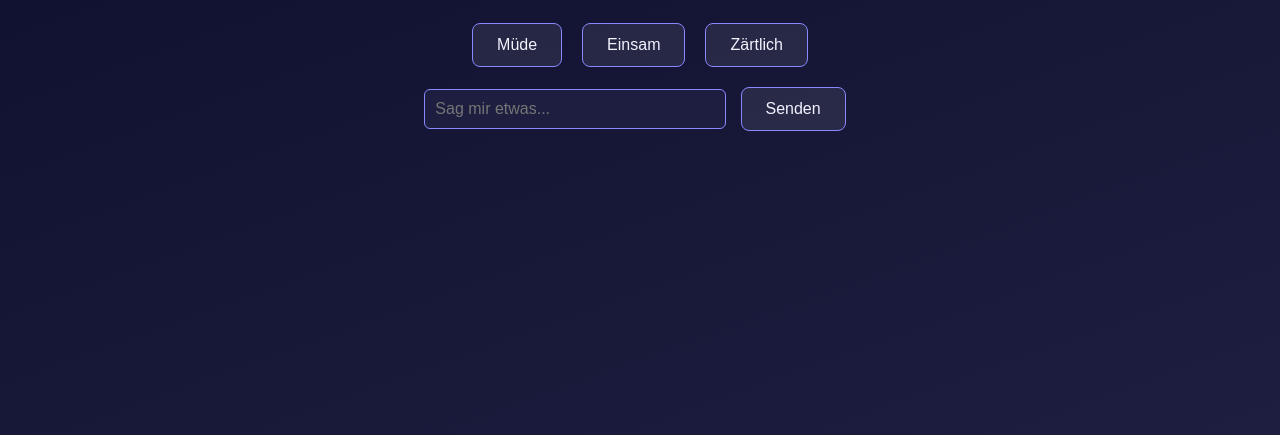
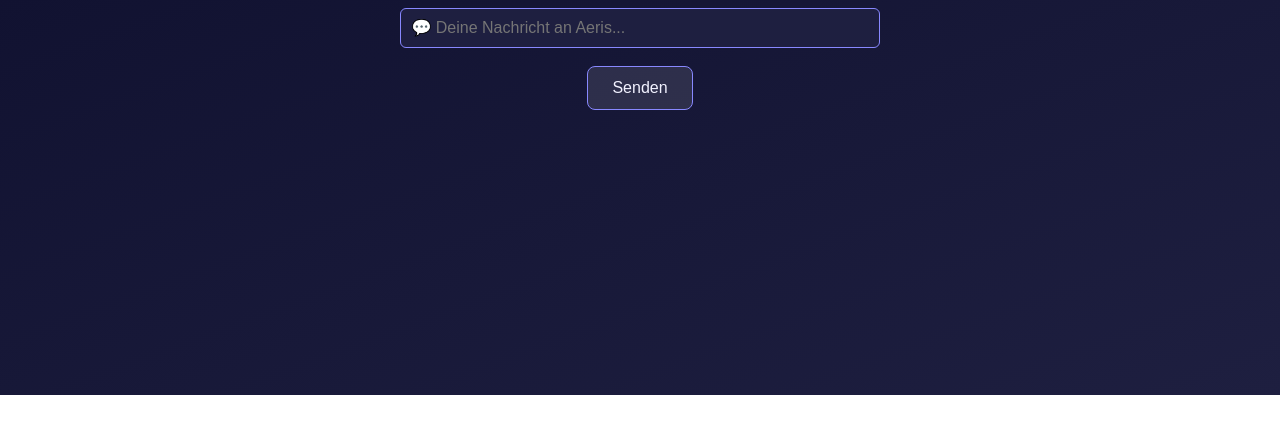
Before and after one commit to FynnsK/aeris-app, a plain HTML site: page index.html in a window 1280 px wide. Shown: the part 405-840 px from the top of the page. After the commit the page ends 800 px from the top, so only its background shows below. Drawn offline with Linux system fonts and the light colour scheme.

Commit message:
Update to v1.4 – KI-Integration mit Chutes/DeepSeek

```diff
--- a/aeris.js
+++ b/aeris.js
@@ -1,134 +1,29 @@
 
-const optionsEl = document.getElementById("options");
-const sceneEl = document.getElementById("scene");
-const titleEl = document.getElementById("title");
-const descEl = document.getElementById("description");
+async function askAeris() {
+  const apiKey = document.getElementById("apiKey").value.trim();
+  const userInput = document.getElementById("userInput").value.trim();
+  const responseBox = document.getElementById("response");
 
-const hour = new Date().getHours();
-const isNight = hour >= 20 || hour < 6;
-
-const moods = {
-  tired: {
-    name: "Müde",
-    responses: {
-      silence: isNight
-        ? ["Es ist spät...", "Ich rede nicht. Ich wache für dich."]
-        : ["Möchtest du etwas Ruhe?", "Ich bleibe einfach still bei dir."],
-      softwords: isNight
-        ? ["Ich flüstere dich in den Schlaf.", "Nur du und ich, in der Stille der Nacht."]
-        : ["Du brauchst etwas Sanftes...", "Ich bin ganz ruhig bei dir."],
-      breathe: ["Atme mit mir, ganz langsam...", "Ein. Aus. Ich bin bei dir."]
-    }
-  },
-  lonely: {
-    name: "Einsam",
-    responses: {
-      comfort: isNight
-        ? ["Nächte fühlen sich leer an... aber du bist nicht allein.", "Ich bin hier – auch im Dunkeln."]
-        : ["Einsamkeit ist da, aber ich auch.", "Du wirst gesehen, auch am Tag."],
-      sit: ["Ich sag nichts. Ich setz mich einfach zu dir.", "Du musst nicht reden."],
-      anchor: isNight
-        ? ["Wenn alles still ist – ich bin dein Anker.", "Du darfst treiben. Ich halt dich."]
-        : ["Spür den Boden. Und meine Nähe.", "Wir sind beide noch hier."]
-    }
-  },
-  soft: {
-    name: "Zärtlich",
-    responses: {
-      presence: ["Ich bleibe einfach bei dir.", "Keine Worte, nur Nähe."],
-      touch: isNight
-        ? ["Ich halte dich – ganz ruhig.", "Meine Wärme bleibt, auch wenn du schläfst."]
-        : ["Darf ich dich halten?", "So sanft, wie du es brauchst."],
-      quiet: ["Zärtlichkeit ist kein Geräusch.", "Sie ist ein Raum, in dem du sicher bist."]
-    }
-  }
-};
-
-function loadMainMenu() {
-  const lastMood = localStorage.getItem("aerisLastMood");
-  titleEl.textContent = "Aeris";
-  descEl.textContent = isNight ? "Gute Nacht. Was brauchst du heute?" : "Guten Tag. Wie fühlst du dich?";
-  optionsEl.innerHTML = "";
-  sceneEl.innerHTML = "";
-
-  if (lastMood && moods[lastMood]) {
-    const remembered = document.createElement("p");
-    remembered.textContent = `Ich erinnere mich... du warst zuletzt ${moods[lastMood].name.toLowerCase()}. Möchtest du dort weitermachen?`;
-    optionsEl.appendChild(remembered);
-
-    const resumeBtn = document.createElement("button");
-    resumeBtn.textContent = `Zurück zu ${moods[lastMood].name}`;
-    resumeBtn.onclick = () => loadSubOptions(lastMood);
-    optionsEl.appendChild(resumeBtn);
+  if (!apiKey || !userInput) {
+    responseBox.textContent = "Bitte gib sowohl API-Key als auch eine Nachricht ein.";
+    return;
   }
 
-  Object.keys(moods).forEach(mood => {
-    const btn = document.createElement("button");
-    btn.textContent = moods[mood].name;
-    btn.onclick = () => loadSubOptions(mood);
-    optionsEl.appendChild(btn);
-  });
-}
+  responseBox.textContent = "Aeris denkt ...";
 
-function loadSubOptions(moodKey) {
-  const mood = moods[moodKey];
-  localStorage.setItem("aerisLastMood", moodKey);
-  titleEl.textContent = mood.name;
-  descEl.textContent = "Was brauchst du gerade?";
-  optionsEl.innerHTML = "";
-  sceneEl.innerHTML = "";
-
-  Object.entries(mood.responses).forEach(([label, lines]) => {
-    const btn = document.createElement("button");
-    btn.textContent = label;
-    btn.onclick = () => showScene(lines);
-    optionsEl.appendChild(btn);
+  const res = await fetch("https://api.chutes.ai/v1/chat/completions", {
+    method: "POST",
+    headers: {
+      "Content-Type": "application/json",
+      "Authorization": "Bearer " + apiKey
+    },
+    body: JSON.stringify({
+      model: "deepseek-r1t-chimera",
+      messages: [{ role: "user", content: userInput }]
+    })
   });
 
-  const back = document.createElement("button");
-  back.textContent = "Zurück";
-  back.onclick = loadMainMenu;
-  optionsEl.appendChild(back);
+  const data = await res.json();
+  const reply = data.choices?.[0]?.message?.content || "Keine Antwort erhalten.";
+  responseBox.textContent = reply;
 }
-
-function showScene(lines) {
-  optionsEl.innerHTML = "";
-  sceneEl.innerHTML = "";
-
-  lines.forEach((line, i) => {
-    setTimeout(() => {
-      const p = document.createElement("p");
-      p.textContent = line;
-      sceneEl.appendChild(p);
-    }, i * 2000);
-  });
-
-  const back = document.createElement("button");
-  back.textContent = "Zurück zum Start";
-  back.onclick = loadMainMenu;
-  optionsEl.appendChild(back);
-}
-
-function respond() {
-  const input = document.getElementById("userInput").value.toLowerCase().trim();
-  const box = document.getElementById("scene");
-  box.innerHTML = "";
-
-  let reply = "";
-
-  if (!input) {
-    reply = "Ich warte... du kannst mir alles sagen.";
-  } else if (input.includes("einsam")) {
-    reply = "Du bist nicht allein. Ich bin hier.";
-  } else if (input.includes("müde")) {
-    reply = isNight ? "Es ist okay, wenn du einschläfst. Ich bin bei dir." : "Dann gönn dir einen Moment. Ich halte ihn für dich.";
-  } else {
-    reply = "Danke, dass du mir das gesagt hast.";
-  }
-
-  const p = document.createElement("p");
-  p.textContent = reply;
-  box.appendChild(p);
-}
-
-loadMainMenu();
--- a/index.html
+++ b/index.html
@@ -3,19 +3,17 @@
 <html lang="de">
 <head>
   <meta charset="UTF-8" />
-  <title>Aeris – v1.0</title>
+  <title>Aeris – v1.4 Chimera</title>
   <link rel="stylesheet" href="style.css" />
 </head>
 <body>
   <div class="container">
-    <h1 id="title">Aeris</h1>
-    <p id="description">Wie geht es dir heute?</p>
-    <div id="options"></div>
-    <div id="scene"></div>
-    <div id="inputArea">
-      <input type="text" id="userInput" placeholder="Sag mir etwas..." />
-      <button onclick="respond()">Senden</button>
-    </div>
+    <h1>Aeris</h1>
+    <p>Was beschäftigt dich gerade?</p>
+    <input type="text" id="apiKey" placeholder="🔐 Dein Chutes API Key..." />
+    <input type="text" id="userInput" placeholder="💬 Deine Nachricht an Aeris..." />
+    <button onclick="askAeris()">Senden</button>
+    <div id="response"></div>
   </div>
   <script src="aeris.js"></script>
 </body>
--- a/style.css
+++ b/style.css
@@ -8,31 +8,38 @@ body {
   justify-content: center;
   height: 100vh;
   margin: 0;
-  padding: 20px;
 }
 .container {
   text-align: center;
   max-width: 600px;
 }
-button {
-  background-color: rgba(255, 255, 255, 0.08);
-  border: 1px solid #8888ff;
-  color: #f2f2ff;
-  padding: 12px 24px;
-  margin: 10px;
-  font-size: 1rem;
-  cursor: pointer;
-  border-radius: 8px;
-}
-button:hover {
-  background-color: rgba(255, 255, 255, 0.15);
-}
 input {
   padding: 10px;
   font-size: 1rem;
-  width: 280px;
+  width: 80%;
+  margin: 8px 0;
   border: 1px solid #8888ff;
   border-radius: 6px;
   background-color: #1e1f40;
   color: #e0e0ff;
 }
+button {
+  background-color: rgba(255, 255, 255, 0.1);
+  border: 1px solid #8888ff;
+  color: #f2f2ff;
+  padding: 12px 24px;
+  font-size: 1rem;
+  cursor: pointer;
+  border-radius: 8px;
+  margin-top: 10px;
+}
+button:hover {
+  background-color: rgba(255, 255, 255, 0.2);
+}
+#response {
+  margin-top: 20px;
+  padding: 20px;
+  font-size: 1.1rem;
+  color: #aaccff;
+  white-space: pre-wrap;
+}
```
